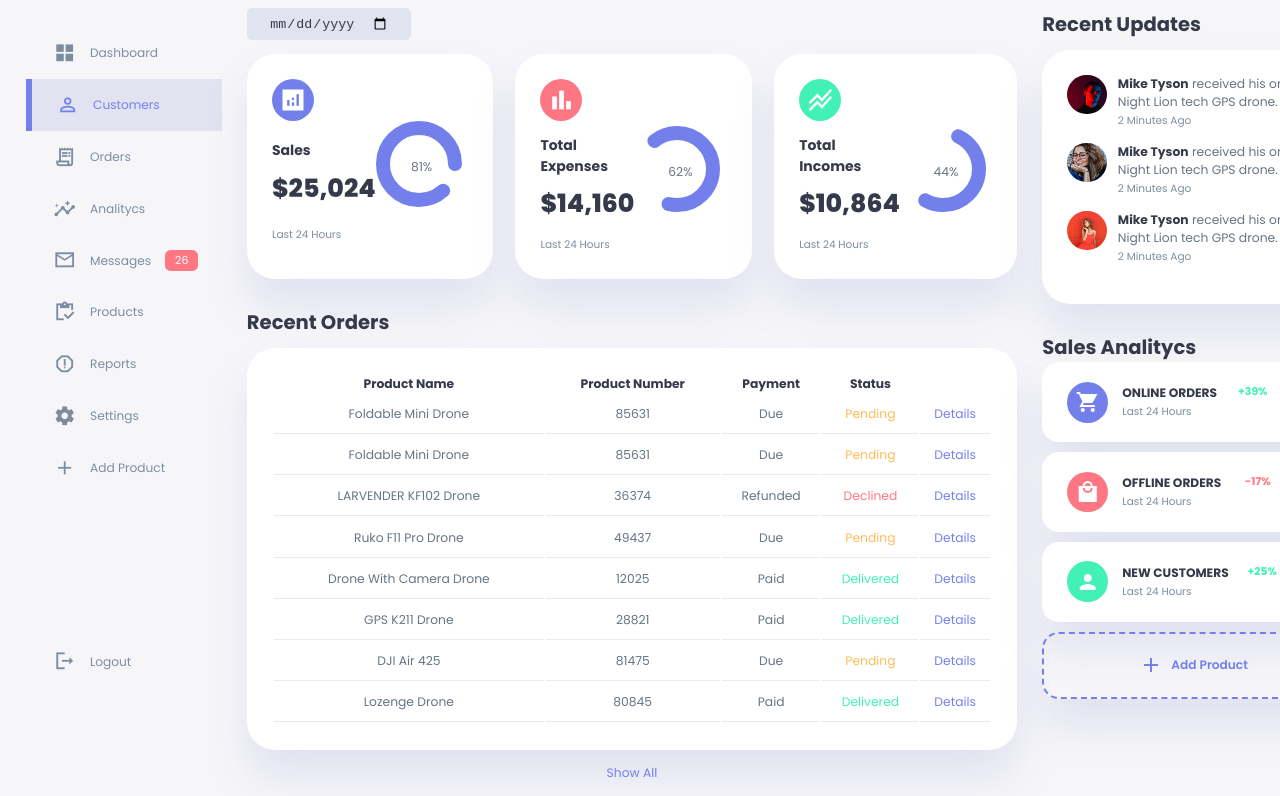
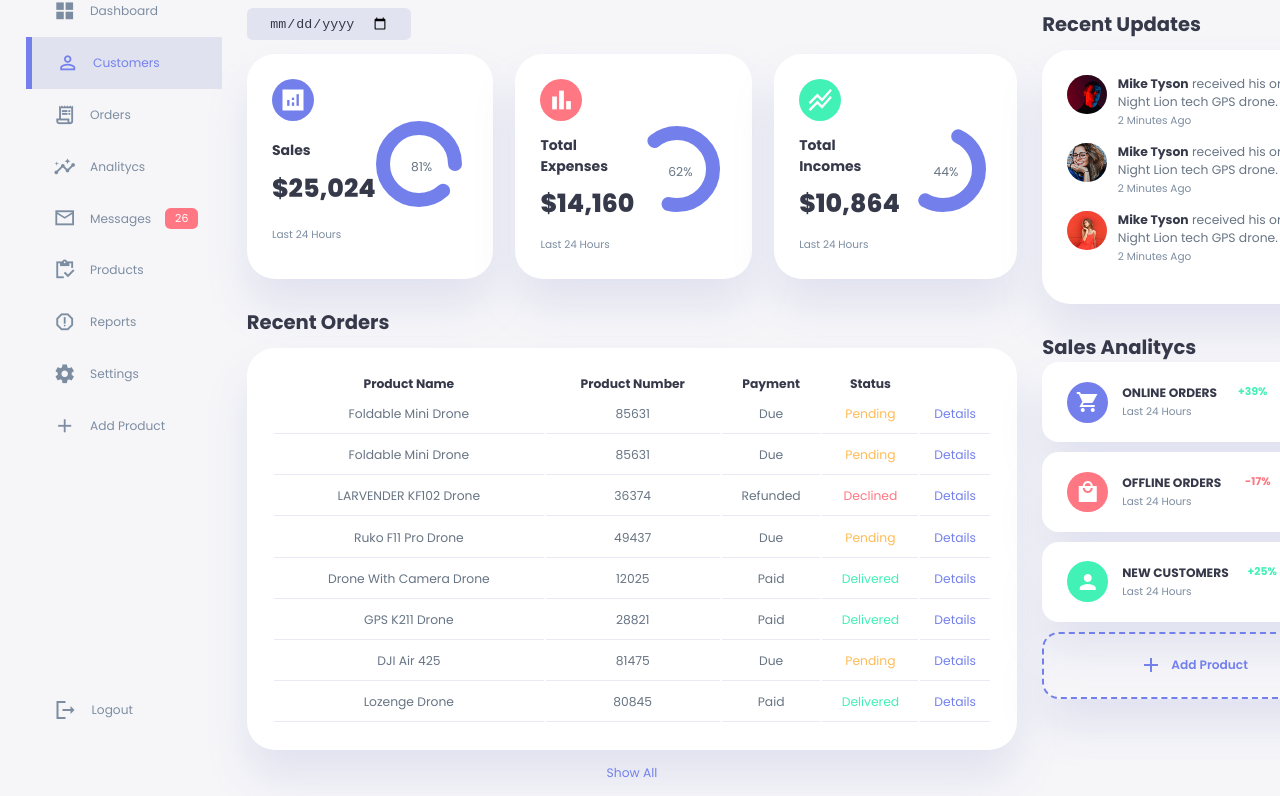
Before and after one commit to ridhopanca/template-admin, a plain HTML site: page index.html in a window 1280 px wide. Shown: the part 64-860 px from the top of the page. Drawn offline with Linux system fonts and the light colour scheme.

Commit message:
update sidebar sticky

```diff
--- a/index.html
+++ b/index.html
@@ -58,6 +58,8 @@
                     <span class="material-icons-sharp">add</span>
                     <h3>Add Product</h3>
                 </a>
+            </div>
+            <div class="bottom">
                 <a href="#">
                     <span class="material-icons-sharp">logout</span>
                     <h3>Logout</h3>
--- a/style.css
+++ b/style.css
@@ -144,12 +144,38 @@ b {
 
 aside {
     height: 100vh;
+    position: sticky;
+    top: 0;
 }
 
 aside .top {
     display: flex;
     justify-content: space-between;
     margin-top: 1.4rem;
+}
+
+aside .bottom {
+    position: absolute;
+    bottom: 0;
+    width: 100%;
+    overflow: hidden;
+    /* background-color: #edeffd; */
+    transition: all 300ms ease;
+}
+
+aside .bottom a{
+    display: flex;
+    color: var(--color-info-dark);
+    margin-left: 2rem;
+    gap: 1rem;
+    align-items: center;
+    position: relative;
+    height: 3.7rem;
+    /* transition: all 300ms ease; */
+}
+
+aside .bottom a:hover {
+    color: var(--color-primary);
 }
 
 aside .logo {
@@ -171,9 +197,11 @@ aside .close {
 aside .sidebar {
     display: flex;
     flex-direction: column;
-    height: 86vh;
-    position: relative;
+    height: 85vh;
+    /* position: relative; */
     top: 3rem;
+    /* margin: 1rem 0 1rem ; */
+    overflow-y: scroll;
 }
 
 aside h3 {
@@ -187,6 +215,7 @@ aside .sidebar a {
     gap: 1rem;
     align-items: center;
     position: relative;
+    padding: 0.6rem 0;
     height: 3.7rem;
     transition: all 300ms ease;
 }
@@ -196,11 +225,11 @@ aside .sidebar a span {
     transition: all 300ms ease;
 }
 
-aside .sidebar a:last-child {
+/* aside .sidebar a:last-child {
     position: absolute;
     bottom: 2rem;
     width: 100%;
-}
+} */
 
 aside .sidebar a.active {
     background: var(--color-light);
@@ -211,6 +240,7 @@ aside .sidebar a.active {
 aside .sidebar a.active::before {
     content: "";
     width: 6px;
+    padding: 0.6rem 0;
     height: 100%;
     background: var(--color-primary);
 }
@@ -562,14 +592,18 @@ main .recent-orders a {
         display: none;
     }
 
+    aside .bottom h3 {
+        display: none;
+    }
+
     aside .sidebar a {
         width: 5.6rem;
     }
 
-    aside .sidebar a:last-child {
+    /* aside .sidebar a:last-child {
         position: relative;
         margin-top: 1.8rem;
-    }
+    } */
 
     main .insights {
         grid-template-columns: 1fr;
@@ -577,15 +611,15 @@ main .recent-orders a {
     }
 
     main .recent-orders {
-        width: 94%;
+        /* width: 94%;
         position: absolute;
         left: 50%;
         transform: translateX(-50%);
-        margin: 2rem 0 0 8.8rem;
+        margin: 2rem 0 0 8.8rem; */
     }
 
     main .recent-orders table {
-        width: 83vw;
+        /* width: 83vw; */
     }
 
     main table thead tr th:last-child,
@@ -644,10 +678,10 @@ main .recent-orders a {
         height: 3.4rem;
     }
 
-    aside .sidebar a:last-child {
+    /* aside .sidebar a:last-child {
         position: absolute;
         bottom: 5rem;
-    }
+    } */
 
     aside .close {
         display: inline-block;
```
